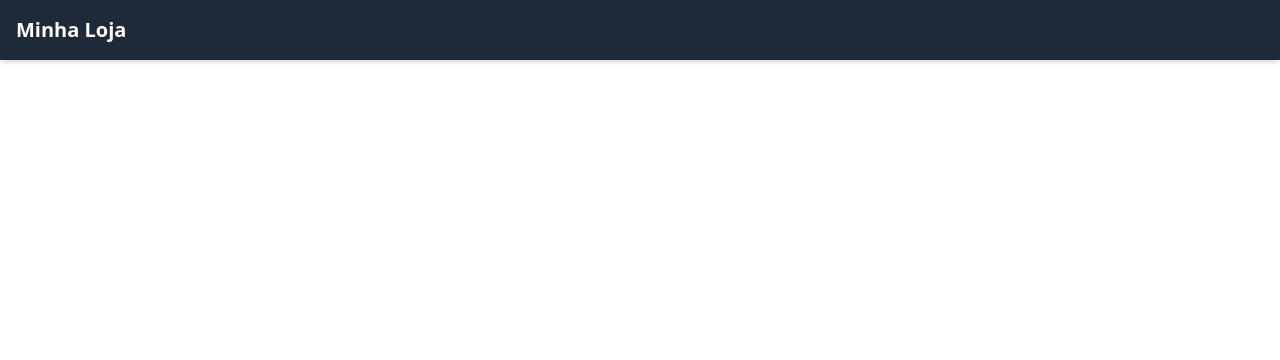
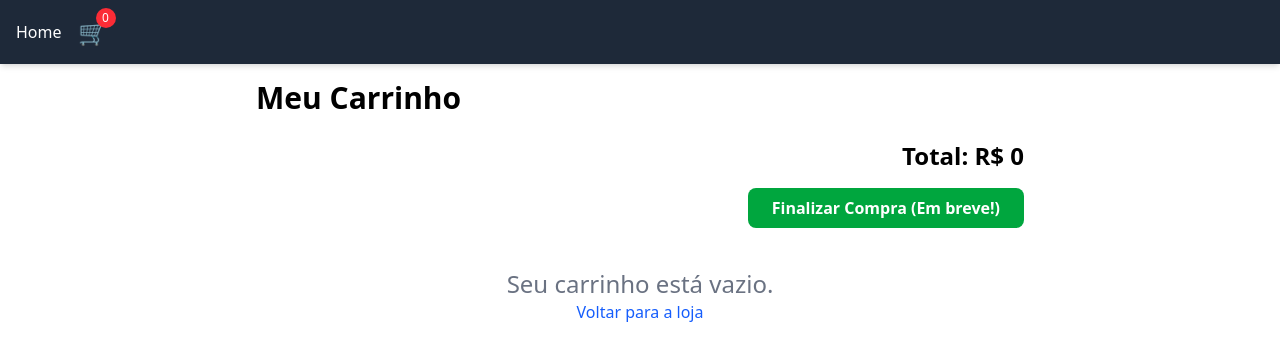
Before and after one commit to FabricioBortolucci/mini-ecommerce-vue, a Vue app in the folder frontend-web/: page /carrinho in a window 1280 px wide. Before the commit this address had no page. Shown: the top 360 px of the page. Built offline with nearby package versions, Linux system fonts and the light colour scheme.

Commit message:
carrinho local utilizando pinia

```diff
--- a/frontend-web/src/App.vue
+++ b/frontend-web/src/App.vue
@@ -1,12 +1,24 @@
 <script setup>
 import { RouterLink, RouterView } from 'vue-router'
+import { useCarrinhoStore } from './stores/carrinhoStore'
+
+const carrinho = useCarrinhoStore()
 </script>
 
 <template>
   <header class="bg-gray-800 text-white shadow-md">
-    <nav class="container mx-auto p-4 flex justify-between">
-      <div class="space-x-6">
-        <RouterLink to="/" class="text-xl font-bold hover:text-gray-300">Minha Loja</RouterLink>
+    <nav class="container mx-auto p-4 flex justify-between items-center">
+      <div class="space-x-4 flex items-center">
+        <RouterLink to="/" class="hover:text-gray-300">Home</RouterLink>
+
+        <RouterLink to="/carrinho" class="relative hover">
+          <span class="text-2xl">🛒</span>
+          <span
+            class="absolute -top-2 -right-2 bg-red-500 text-white rounded-full text-xs w-5 h-5 flex items-center justify-center"
+          >
+            {{ carrinho.totalItens }}
+          </span>
+        </RouterLink>
       </div>
     </nav>
   </header>
--- a/frontend-web/src/router/index.js
+++ b/frontend-web/src/router/index.js
@@ -18,6 +18,11 @@ const router = createRouter({
       name: 'detalhe-fornecedor',
       component: () => import('../views/DetalheFornecedorView.vue'),
     },
+    {
+      path: '/carrinho',
+      name: 'carrinho',
+      component: () => import('../views/CarrinhoView.vue'),
+    },
   ],
 })
 
--- /dev/null
+++ b/frontend-web/src/stores/carrinhoStore.js
@@ -0,0 +1,23 @@
+import { ref, computed } from 'vue'
+import { defineStore } from 'pinia'
+
+export const useCarrinhoStore = defineStore('carrinho', () => {
+  const itens = ref([])
+
+  const totalItens = computed(() => itens.value.length)
+
+  const valorTotal = computed(() => {
+    return itens.value.reduce((total, item) => total + item.preco, 0)
+  })
+
+  function adicionar(produto) {
+    itens.value.push(produto)
+    console.log('carrinho atual:', itens.value)
+  }
+
+  function remover(produtoId) {
+    itens.value = itens.value.filter((item) => item.id !== produtoId)
+  }
+
+  return { itens, totalItens, valorTotal, adicionar, remover }
+})
--- a/frontend-web/src/stores/counter.js
+++ /dev/null
@@ -1,12 +0,0 @@
-import { ref, computed } from 'vue'
-import { defineStore } from 'pinia'
-
-export const useCounterStore = defineStore('counter', () => {
-  const count = ref(0)
-  const doubleCount = computed(() => count.value * 2)
-  function increment() {
-    count.value++
-  }
-
-  return { count, doubleCount, increment }
-})
--- /dev/null
+++ b/frontend-web/src/views/CarrinhoView.vue
@@ -0,0 +1,46 @@
+<script setup>
+import { useCarrinhoStore } from '../stores/carrinhoStore'
+
+const carrinho = useCarrinhoStore()
+</script>
+
+<template>
+  <div class="max-w-3xl mx-auto">
+    <h1 class="text-3xl font-bold mb-6">Meu Carrinho</h1>
+
+    <div v_if="carrinho.totalItens > 0">
+      <ul class="divide-y divide-gray-200 bg-white shadow-lg rounded-lg">
+        <li
+          v-for="item in carrinho.itens"
+          :key="item.id"
+          class="flex items-center justify-between p-4"
+        >
+          <div>
+            <h2 class="font-semibold">{{ item.nome }}</h2>
+            <p class="text-gray-600">R$ {{ item.preco }}</p>
+          </div>
+          <button
+            @click="carrinho.remover(item.id)"
+            class="text-red-500 hover:text-red-700 font-semibold cursor-pointer"
+          >
+            Remover
+          </button>
+        </li>
+      </ul>
+
+      <div class="mt-6 text-right">
+        <h2 class="text-2xl font-bold">Total: R$ {{ carrinho.valorTotal }}</h2>
+        <button
+          class="mt-4 bg-green-600 text-white font-bold py-2 px-6 rounded-lg hover:bg-green-700 cursor-pointer"
+        >
+          Finalizar Compra (Em breve!)
+        </button>
+      </div>
+    </div>
+
+    <div else class="text-center text-gray-500 mt-10">
+      <p class="text-2xl">Seu carrinho está vazio.</p>
+      <RouterLink to="/" class="text-blue-600 hover:underline">Voltar para a loja</RouterLink>
+    </div>
+  </div>
+</template>
--- a/frontend-web/src/views/ProdutoDetalheView.vue
+++ b/frontend-web/src/views/ProdutoDetalheView.vue
@@ -2,11 +2,14 @@
 import { ref, onMounted } from 'vue'
 import { useRoute } from 'vue-router'
 import axios from 'axios'
+import { useCarrinhoStore } from '../stores/carrinhoStore'
 
 const produto = ref(null)
 const loading = ref(true)
 
 const route = useRoute()
+
+const carrinho = useCarrinhoStore()
 
 onMounted(() => {
   const produtoId = route.params.id
@@ -56,9 +59,10 @@ onMounted(() => {
         <div class="text-3xl font-light text-gray-900 mb-6">R$ {{ produto.preco }}</div>
 
         <button
-          class="w-full bg-blue-600 text-white font-bold py-3 px-6 rounded-lg hover:bg-blue-700 transition duration-300"
+          @click="carrinho.adicionar(produto)"
+          class="w-full bg-blue-600 text-white font-bold py-3 px-6 rounded-lg hover:bg-blue-700 transition duration-300 cursor-pointer"
         >
-          Adicionar ao Carrinho (Em breve!)
+          Adicionar ao Carrinho
         </button>
       </div>
     </div>
```
